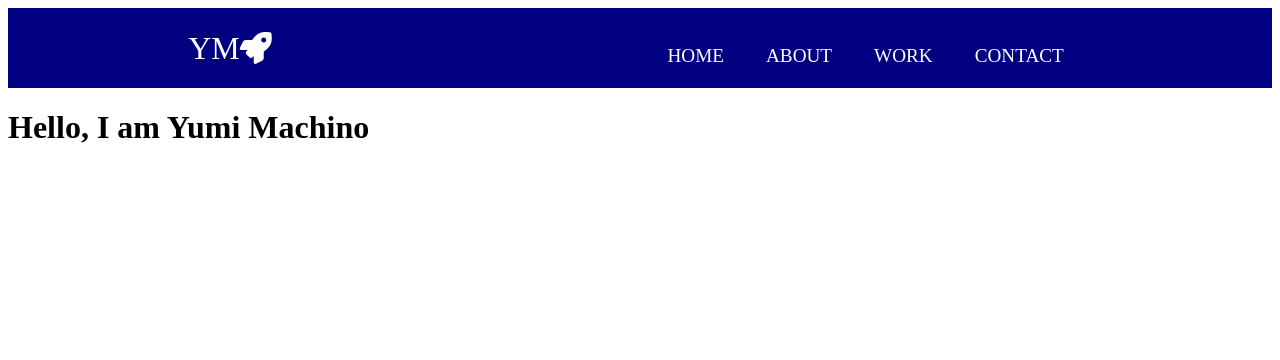
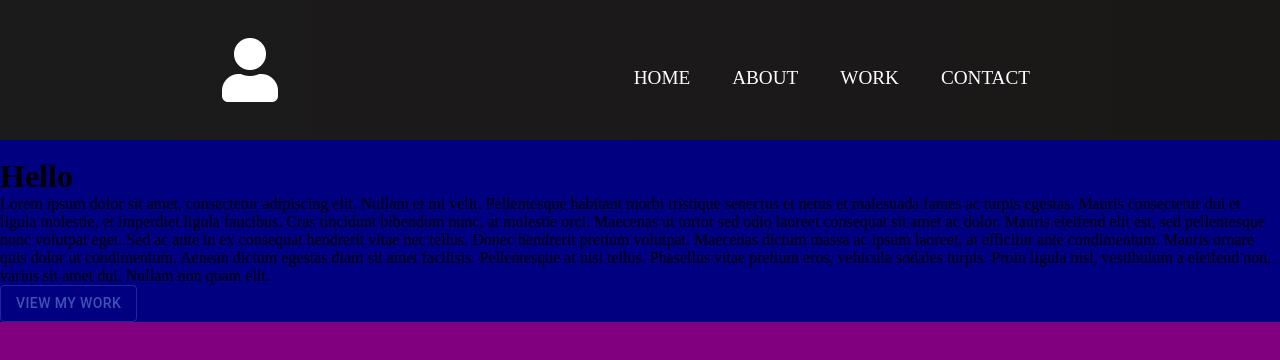
Before and after one commit to YumiMachino/React-Portfolio, a React (Create React App) app: page / in a window 1280 px wide. Shown: the top 360 px of the page. Built offline with nearby package versions, Linux system fonts and the light colour scheme.

Commit message:
update navigation

```diff
--- a/src/App.css
+++ b/src/App.css
@@ -1,24 +1,11 @@
-/* .navbar {
-  padding: 20px;
-  display: flex;
-  align-items: center;
-  margin: 0 auto;
-  background-color: navy;
-  height: 100px;
+* {
+  margin: 0;
+  padding: 0;
 }
 
-.navbar h1 {
-  color: white;
+.nav-intro-section {
+  margin: auto 0;
+  padding: 0;
+  height: 800px;
+  background-color: purple;
 }
-
-.navbar a {
-  margin-left: 16px;
-}
-
-.navbar a:hover {
-  color: blue;
-}
-
-.intro_section {
-  background-color: aqua;
-} */
--- a/src/App.js
+++ b/src/App.js
@@ -8,15 +8,19 @@ import { BrowserRouter as Router,Switch,Route } from 'react-router-dom';
 function App() {
 
   return (
-    <>
+
     <Router>
-      <Navbar />
-      <Switch>
-        <Route patj='/' exact></Route>
+      <div class="nav-intro-section">
+         <Navbar />
+      {/* <Switch>
+        <Route path='/' exact></Route>
       </Switch>
-      <Intro />
+       <Intro /> */}
+       <Intro />
+      </div>
+
     </Router>
-    </>
+
 
 
 
--- /dev/null
+++ b/src/components/Intro.css
@@ -0,0 +1,3 @@
+.intro-section {
+  background-color: navy;
+}
--- a/src/components/Intro.js
+++ b/src/components/Intro.js
@@ -1,8 +1,15 @@
 import '../App.css';
+import './Intro.css'
+import { Button, Container } from '@material-ui/core';
+
+
 const Intro = () => {
     return (
-        <div className="intro_section">
-            <h1>Hello, I am Yumi Machino</h1>
+        <div className="intro-section">
+            <img src=""></img>
+            <h1>Hello</h1>
+            <p>Lorem ipsum dolor sit amet, consectetur adipiscing elit. Nullam et mi velit. Pellentesque habitant morbi tristique senectus et netus et malesuada fames ac turpis egestas. Mauris consectetur dui et ligula molestie, et imperdiet ligula faucibus. Cras tincidunt bibendum nunc, at molestie orci. Maecenas ut tortor sed odio laoreet consequat sit amet ac dolor. Mauris eleifend elit est, sed pellentesque nunc volutpat eget. Sed ac ante in ex consequat hendrerit vitae nec tellus. Donec hendrerit pretium volutpat. Maecenas dictum massa ac ipsum laoreet, at efficitur ante condimentum. Mauris ornare quis dolor ut condimentum. Aenean dictum egestas diam sit amet facilisis. Pellentesque at nisi tellus. Phasellus vitae pretium eros, vehicula sodales turpis. Proin ligula nisl, vestibulum a eleifend non, varius sit amet dui. Nullam non quam elit.</p>
+            <Button variant="outlined" color="primary">View My Work</Button>
         </div>
      );
 }
--- a/src/components/Navbar.css
+++ b/src/components/Navbar.css
@@ -1,6 +1,6 @@
 .navbar {
-  background-color: navy;
-  height: 80px;
+  background: linear-gradient(90deg, rgb(28, 27, 27) 0%, rgb(26, 23, 23) 100%);
+  height: 140px;
   display: flex;
   justify-content: center;
   align-items: center;
@@ -8,13 +8,14 @@
   position: sticky;
   top: 0;
   z-index: 999;
+  width: 100%;
 }
 
 .navbar-container {
   display: flex;
   justify-content: center;
   align-items: center;
-  height: 80px;
+  height: 140px;
   max-width: 1500px;
 }
 
@@ -24,15 +25,15 @@
   margin-left: 20px;
   cursor: pointer;
   text-decoration: none;
-  font-size: 2rem;
+  font-size: 4rem;
   display: flex;
   align-items: center;
 }
 
-.fa-typo3 {
+/* .fa-typo3 {
   margin-left: 0.5rem;
   font-size: 1.8rem;
-}
+} */
 
 .nav-menu {
   display: grid;
@@ -67,29 +68,31 @@
   color: #fff;
 }
 
+.nav-links-mobile {
+  display: none;
+}
+
 .menu-icon {
   display: none;
 }
 
-/*When screen size changed*/
 @media screen and (max-width: 960px) {
-  .NavbarItems {
-    position: relative;
-  }
-
+  /*drop down menu*/
   .nav-menu {
     display: flex;
     flex-direction: column;
     width: 100%;
-    height: 90vh;
+    height: 50vh;
     position: absolute;
-    top: 80px;
+    top: 120px;
     left: -100%;
     opacity: 1;
     transition: all 0.5s ease;
   }
 
+  /*when drop down menu is active*/
   .nav-menu.active {
+    padding: 0;
     background: #242222;
     left: 0;
     opacity: 1;
@@ -99,14 +102,14 @@
 
   .nav-links {
     text-align: center;
-    padding: 2rem;
+    padding: 1rem;
     width: 100%;
     display: table;
   }
 
-  .navlinks:hover {
+  .nav-links:hover {
     background-color: #fff;
-    color: #242222;
+    color: #242424;
     border-radius: 0;
   }
 
@@ -131,4 +134,25 @@
     color: #fff;
     font-size: 2rem;
   }
+
+  /* .nav-links-mobile {
+    display: block;
+    text-align: center;
+    margin: 2rem auto;
+    border-radius: 4px;
+    width: 80%;
+    text-decoration: none;
+    font-size: 1.5rem;
+    background-color: transparent;
+    color: #fff;
+    padding: 14px 20px;
+    border: 1px solid #fff;
+    transition: all 0.3s ease-out;
+  }
+
+  .nav-links-mobile:hover {
+    background: #fff;
+    color: #242424;
+    transition: 250ms;
+  } */
 }
--- a/src/components/Navbar.js
+++ b/src/components/Navbar.js
@@ -2,6 +2,7 @@
 import React, { useState } from 'react'
 import { Link } from 'react-router-dom';
 import './Navbar.css'
+import '../App.css';
 
 const Navbar = () => {
 
@@ -11,44 +12,53 @@ const Navbar = () => {
     const closeMobileMenu = () => setClick(false);
 
     return (
-
-       <nav className="navbar">
-           <div className="navbar-container">
-               <Link to="/" className="navbar-logo">
-                   YM <i class="fas fa-rocket"></i>
+ <>
+      <nav className='navbar'>
+        <div className='navbar-container'>
+          <Link to='/' className='navbar-logo' onClick={closeMobileMenu}>
+            <i class='fas fa-user' />
           </Link>
-               <div className="menu-icon" onClick={handleClick}>
-                   {/*change to hambergar icon when clicked*/}
-                   <i className={click ? 'fas fa-times' : 'fas fa-bars'}></i>
+          <div className='menu-icon' onClick={handleClick}>
+            <i className={click ? 'fas fa-times' : 'fas fa-bars'} />
           </div>
-               {/*close the dropdown menu when x is clicked*/}
-               <ul className={click ? 'nav-menu active': 'nav-menu'}>
+          <ul className={click ? 'nav-menu active' : 'nav-menu'}>
             <li className='nav-item'>
               <Link to='/' className='nav-links' onClick={closeMobileMenu}>
                 HOME
               </Link>
             </li>
             <li className='nav-item'>
-                       <Link to='/about' className='nav-links' onClick={closeMobileMenu}>
+              <Link
+                to='/about'
+                className='nav-links'
+                onClick={closeMobileMenu}
+              >
                 ABOUT
               </Link>
             </li>
             <li className='nav-item'>
-                       <Link to='/work' className='nav-links' onClick={closeMobileMenu}>
+              <Link
+                to='/work'
+                className='nav-links'
+                onClick={closeMobileMenu}
+              >
                 WORK
               </Link>
             </li>
-                   <li className='nav-item'>
-                       <Link to='/contact' className='nav-links' onClick={closeMobileMenu}>
+
+            <li>
+              <Link
+                to='/contact'
+                className='nav-links'
+                onClick={closeMobileMenu}
+              >
                 CONTACT
               </Link>
             </li>
           </ul>
-
         </div>
-
       </nav>
-
+    </>
      );
 }
 
```
Lines whose indentation alone changed are shown as unchanged.
